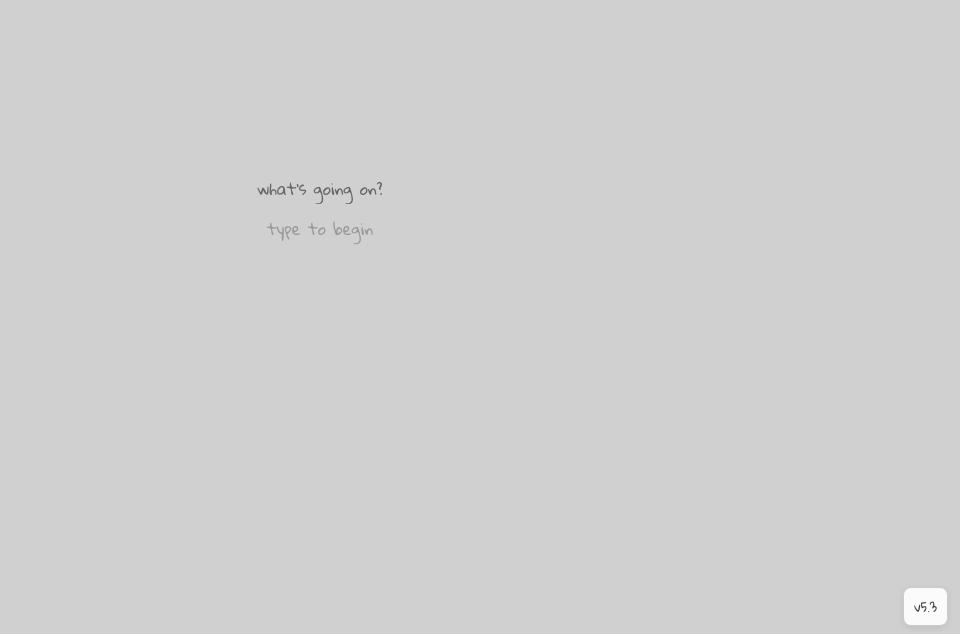
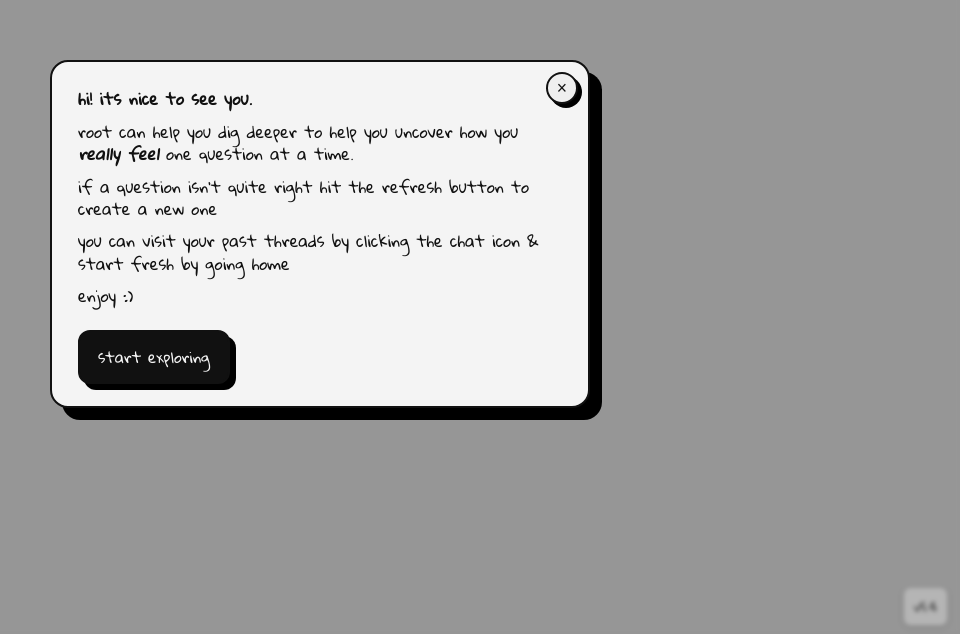
Before and after one commit to parxxy/root, a React (Vite) app: page / in a window 1280 px wide. Shown: the part 166-800 px from the top of the page, without its empty margins (320-1280 px from the left). Built offline with nearby package versions, Linux system fonts and the light colour scheme.

Commit message:
v5.4 added intro popup

```diff
--- a/src/App.css
+++ b/src/App.css
@@ -26,6 +26,94 @@
   color: #667eea;
   animation: pulse 1.5s ease-in-out infinite;
   font-family: var(--font-primary);
+}
+
+.welcome-overlay {
+  position: fixed;
+  inset: 0;
+  background: rgba(0, 0, 0, 0.28);
+  display: flex;
+  align-items: center;
+  justify-content: center;
+  z-index: 4000;
+  padding: 20px;
+  opacity: 1;
+  transition: opacity 0.4s ease;
+  backdrop-filter: blur(2px);
+}
+
+.welcome-overlay.fade-out {
+  opacity: 0;
+}
+
+.welcome-dialog {
+  position: relative;
+  background: #f4f4f4;
+  border: 2px solid #111;
+  border-radius: 18px;
+  max-width: 540px;
+  width: 100%;
+  padding: 26px 26px 22px;
+  box-shadow: 12px 12px 0 #000;
+  font-family: var(--font-primary);
+  color: #111;
+  line-height: 1.4;
+}
+
+.welcome-greeting {
+  font-size: 1.25rem;
+  font-weight: 600;
+  margin: 0 0 12px;
+  letter-spacing: 0.01em;
+}
+
+.welcome-dialog p {
+  margin: 0 0 10px;
+  font-size: 1rem;
+}
+
+.welcome-action {
+  margin-top: 12px;
+  background: #111;
+  color: #f4f4f4;
+  border: 2px solid #111;
+  border-radius: 12px;
+  padding: 10px 18px;
+  font-family: var(--font-primary);
+  font-size: 0.95rem;
+  cursor: pointer;
+  box-shadow: 6px 6px 0 #000;
+  transition: transform 0.15s ease, box-shadow 0.15s ease, background 0.2s ease;
+}
+
+.welcome-action:hover {
+  transform: translate(-2px, -2px);
+  box-shadow: 8px 8px 0 #000;
+  background: #222;
+}
+
+.welcome-close {
+  position: absolute;
+  top: 10px;
+  right: 10px;
+  background: #efefef;
+  border: 2px solid #111;
+  font-size: 1.1rem;
+  cursor: pointer;
+  line-height: 1;
+  color: #111;
+  width: 32px;
+  height: 32px;
+  border-radius: 50%;
+  display: inline-flex;
+  align-items: center;
+  justify-content: center;
+  box-shadow: 4px 4px 0 #000;
+}
+
+.welcome-close:hover {
+  transform: translate(-1px, -1px);
+  box-shadow: 6px 6px 0 #000;
 }
 
 @keyframes pulse {
--- a/src/App.tsx
+++ b/src/App.tsx
@@ -26,6 +26,16 @@ function App() {
   const [isLoading, setIsLoading] = useState(false);
   const [error, setError] = useState<string | null>(null);
   const [showAbout, setShowAbout] = useState(false);
+  const [showWelcome, setShowWelcome] = useState(true);
+  const [isWelcomeFading, setIsWelcomeFading] = useState(false);
+
+  const dismissWelcome = () => {
+    setIsWelcomeFading(true);
+    setTimeout(() => {
+      setShowWelcome(false);
+      setIsWelcomeFading(false);
+    }, 400);
+  };
 
   const handleStartExploring = (dump: string) => {
     setBrainDump(dump);
@@ -163,6 +173,39 @@ function App() {
         </div>
       )}
 
+      {showWelcome && (
+        <div
+          className={`welcome-overlay ${isWelcomeFading ? 'fade-out' : ''}`}
+          role="dialog"
+          aria-modal="true"
+          aria-label="Welcome to Root"
+        >
+          <div className="welcome-dialog">
+            <button
+              className="welcome-close"
+              onClick={dismissWelcome}
+              aria-label="Close welcome message"
+            >
+              ×
+            </button>
+            <p className="welcome-greeting">hi! its nice to see you.</p>
+            <p>
+              root can help you dig deeper to help you uncover how you <em><strong>really feel</strong></em> one question at a time.
+            </p>
+            <p>
+              if a question isn&apos;t quite right hit the refresh button to create a new one </p>
+
+            <p>
+              you can visit your past threads by clicking the chat icon &amp; start fresh by going home
+            </p>
+            <p>enjoy :)</p>
+            <button className="welcome-action" onClick={dismissWelcome}>
+              start exploring
+            </button>
+          </div>
+        </div>
+      )}
+
       {error && (
         <div className="error-banner">
           {error}
@@ -211,7 +254,7 @@ function App() {
         />
       )}
       <button className="app-version" onClick={() => setShowAbout(true)} aria-label="About Root">
-        v5.3
+        v5.4
       </button>
       {showAbout && (
         <div className="about-overlay" role="dialog" aria-modal="true" aria-label="About Root">
```
